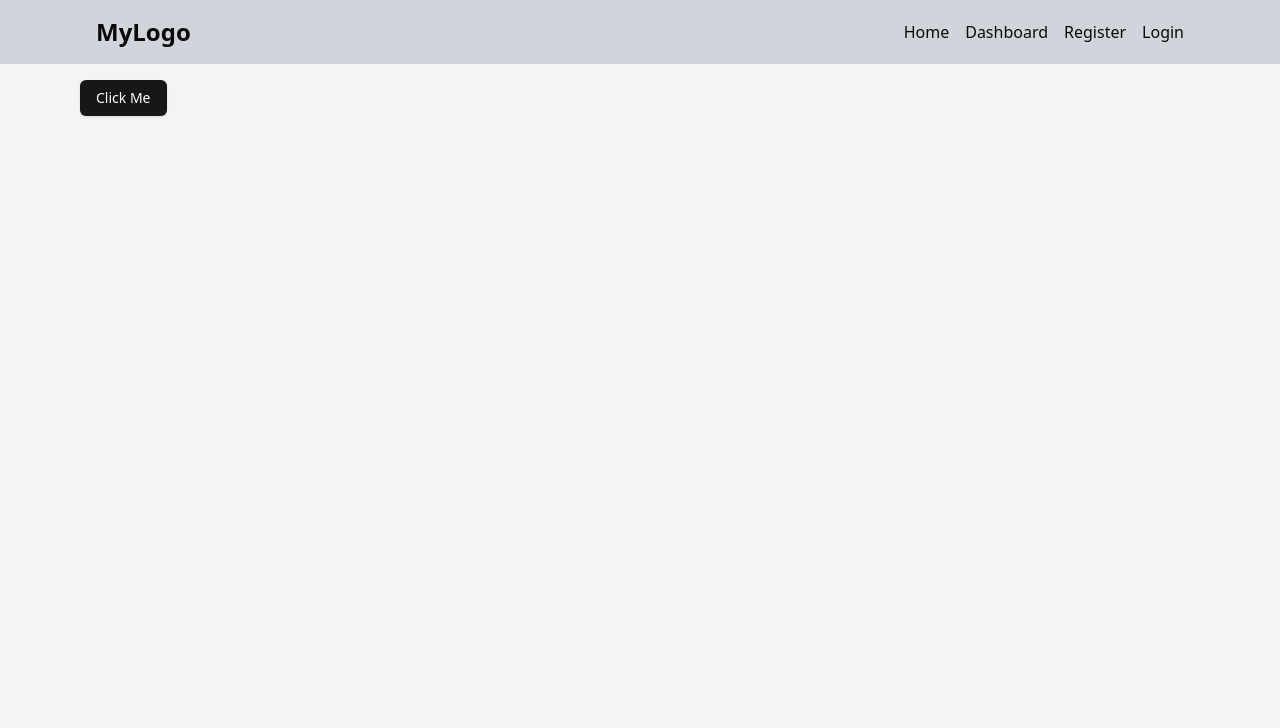
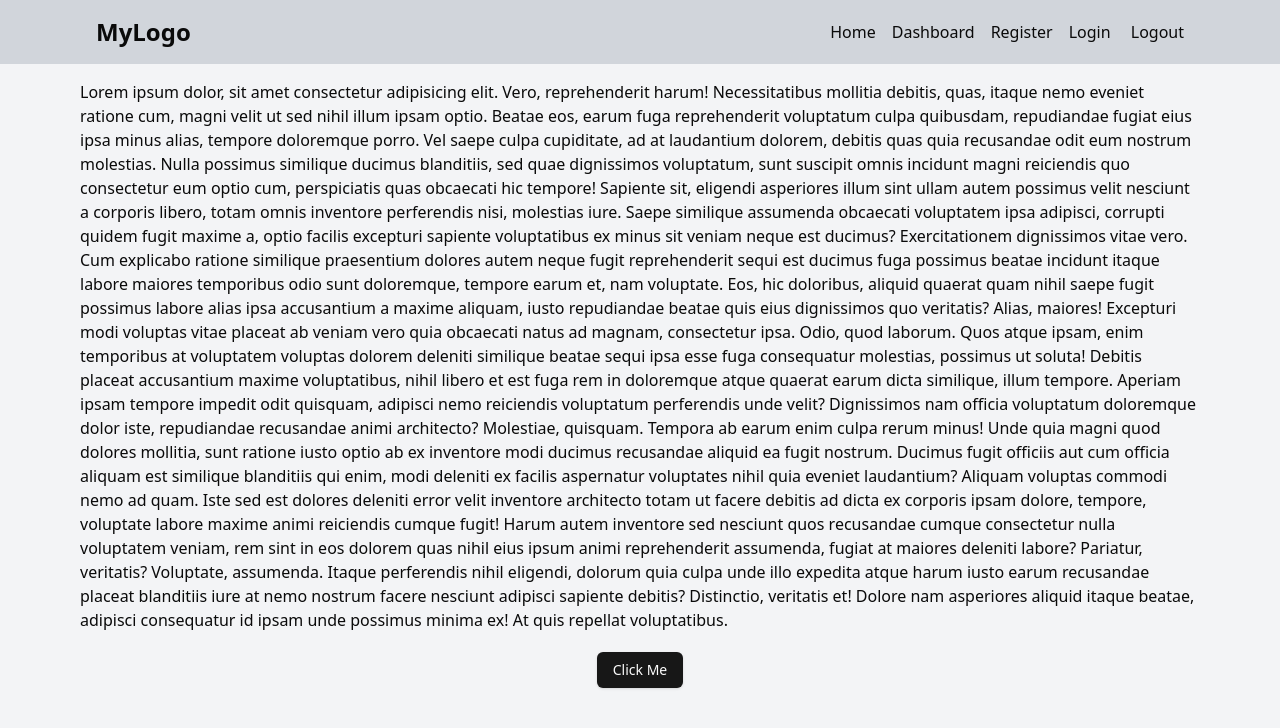
Before and after one commit to Shariful-Islam-Saju/Auth, a Next.js app: page / in a window 1280 px wide. Shown: the top 728 px of the page. Built offline with nearby package versions, Linux system fonts and the light colour scheme; no server answers.

Commit message:
try protected route

```diff
--- a/src/app/page.tsx
+++ b/src/app/page.tsx
@@ -1,5 +1,65 @@
+import { auth } from "@/auth";
 import { Button } from "@/components/ui/button";
 
-export default function Home() {
-  return <Button variant={"default"}>Click Me</Button>;
+export default async function Home() {
+  const session = await auth()
+  console.log(session)
+  return (
+    <div>
+      <p>
+        Lorem ipsum dolor, sit amet consectetur adipisicing elit. Vero,
+        reprehenderit harum! Necessitatibus mollitia debitis, quas, itaque nemo
+        eveniet ratione cum, magni velit ut sed nihil illum ipsam optio. Beatae
+        eos, earum fuga reprehenderit voluptatum culpa quibusdam, repudiandae
+        fugiat eius ipsa minus alias, tempore doloremque porro. Vel saepe culpa
+        cupiditate, ad at laudantium dolorem, debitis quas quia recusandae odit
+        eum nostrum molestias. Nulla possimus similique ducimus blanditiis, sed
+        quae dignissimos voluptatum, sunt suscipit omnis incidunt magni
+        reiciendis quo consectetur eum optio cum, perspiciatis quas obcaecati
+        hic tempore! Sapiente sit, eligendi asperiores illum sint ullam autem
+        possimus velit nesciunt a corporis libero, totam omnis inventore
+        perferendis nisi, molestias iure. Saepe similique assumenda obcaecati
+        voluptatem ipsa adipisci, corrupti quidem fugit maxime a, optio facilis
+        excepturi sapiente voluptatibus ex minus sit veniam neque est ducimus?
+        Exercitationem dignissimos vitae vero. Cum explicabo ratione similique
+        praesentium dolores autem neque fugit reprehenderit sequi est ducimus
+        fuga possimus beatae incidunt itaque labore maiores temporibus odio sunt
+        doloremque, tempore earum et, nam voluptate. Eos, hic doloribus, aliquid
+        quaerat quam nihil saepe fugit possimus labore alias ipsa accusantium a
+        maxime aliquam, iusto repudiandae beatae quis eius dignissimos quo
+        veritatis? Alias, maiores! Excepturi modi voluptas vitae placeat ab
+        veniam vero quia obcaecati natus ad magnam, consectetur ipsa. Odio, quod
+        laborum. Quos atque ipsam, enim temporibus at voluptatem voluptas
+        dolorem deleniti similique beatae sequi ipsa esse fuga consequatur
+        molestias, possimus ut soluta! Debitis placeat accusantium maxime
+        voluptatibus, nihil libero et est fuga rem in doloremque atque quaerat
+        earum dicta similique, illum tempore. Aperiam ipsam tempore impedit odit
+        quisquam, adipisci nemo reiciendis voluptatum perferendis unde velit?
+        Dignissimos nam officia voluptatum doloremque dolor iste, repudiandae
+        recusandae animi architecto? Molestiae, quisquam. Tempora ab earum enim
+        culpa rerum minus! Unde quia magni quod dolores mollitia, sunt ratione
+        iusto optio ab ex inventore modi ducimus recusandae aliquid ea fugit
+        nostrum. Ducimus fugit officiis aut cum officia aliquam est similique
+        blanditiis qui enim, modi deleniti ex facilis aspernatur voluptates
+        nihil quia eveniet laudantium? Aliquam voluptas commodi nemo ad quam.
+        Iste sed est dolores deleniti error velit inventore architecto totam ut
+        facere debitis ad dicta ex corporis ipsam dolore, tempore, voluptate
+        labore maxime animi reiciendis cumque fugit! Harum autem inventore sed
+        nesciunt quos recusandae cumque consectetur nulla voluptatem veniam, rem
+        sint in eos dolorem quas nihil eius ipsum animi reprehenderit assumenda,
+        fugiat at maiores deleniti labore? Pariatur, veritatis? Voluptate,
+        assumenda. Itaque perferendis nihil eligendi, dolorum quia culpa unde
+        illo expedita atque harum iusto earum recusandae placeat blanditiis iure
+        at nemo nostrum facere nesciunt adipisci sapiente debitis? Distinctio,
+        veritatis et! Dolore nam asperiores aliquid itaque beatae, adipisci
+        consequatur id ipsam unde possimus minima ex! At quis repellat
+        voluptatibus.
+      </p>
+      <div className="flex justify-center my-5">
+        <Button  variant={"default"}>
+          Click Me
+        </Button>
+      </div>
+    </div>
+  );
 }
--- a/src/components/Navbar.tsx
+++ b/src/components/Navbar.tsx
@@ -22,8 +22,10 @@ const Navbar = () => {
             </Link>
             <Link href="/login" className="">
               Login
+            </Link>{" "}
+            <Link href="/logout" className="">
+              Logout
             </Link>
-
           </div>
         </div>
       </MaxWidthWrapper>
```
Also changed, not shown: src/action/signInByProvider.ts (deleted, +0 -7 lines).
